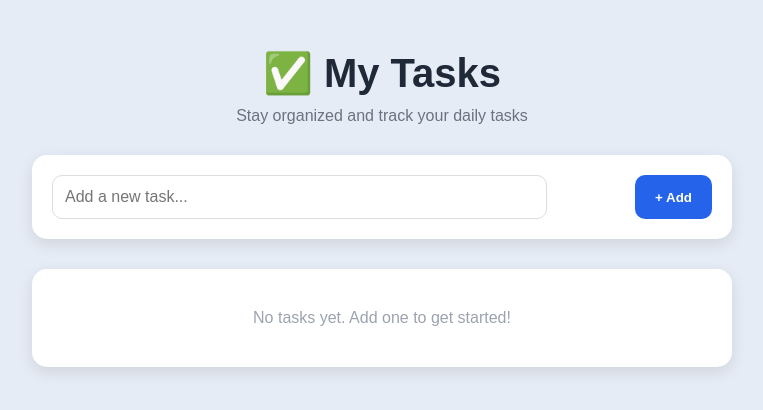
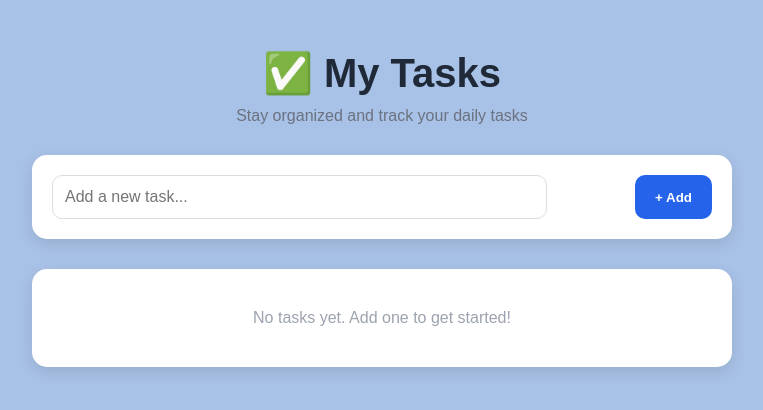
Before and after one commit to VinayaKumaraC/react-todo-app, a React (Vite) app: page / in a window 1280 px wide. Shown: the top 410 px of the page, without its empty margins (258-1021 px from the left). Built offline with nearby package versions, Linux system fonts and the light colour scheme.

Commit message:
improved index styling

```diff
--- a/src/index.css
+++ b/src/index.css
@@ -1,3 +1,4 @@
+/* Global styles for entire app */
 
 * {
   margin: 0;
@@ -7,5 +8,5 @@
 }
 
 body {
-  background-color: #e6ecf5;
+  background-color: #a8c1e6;
 }
```
